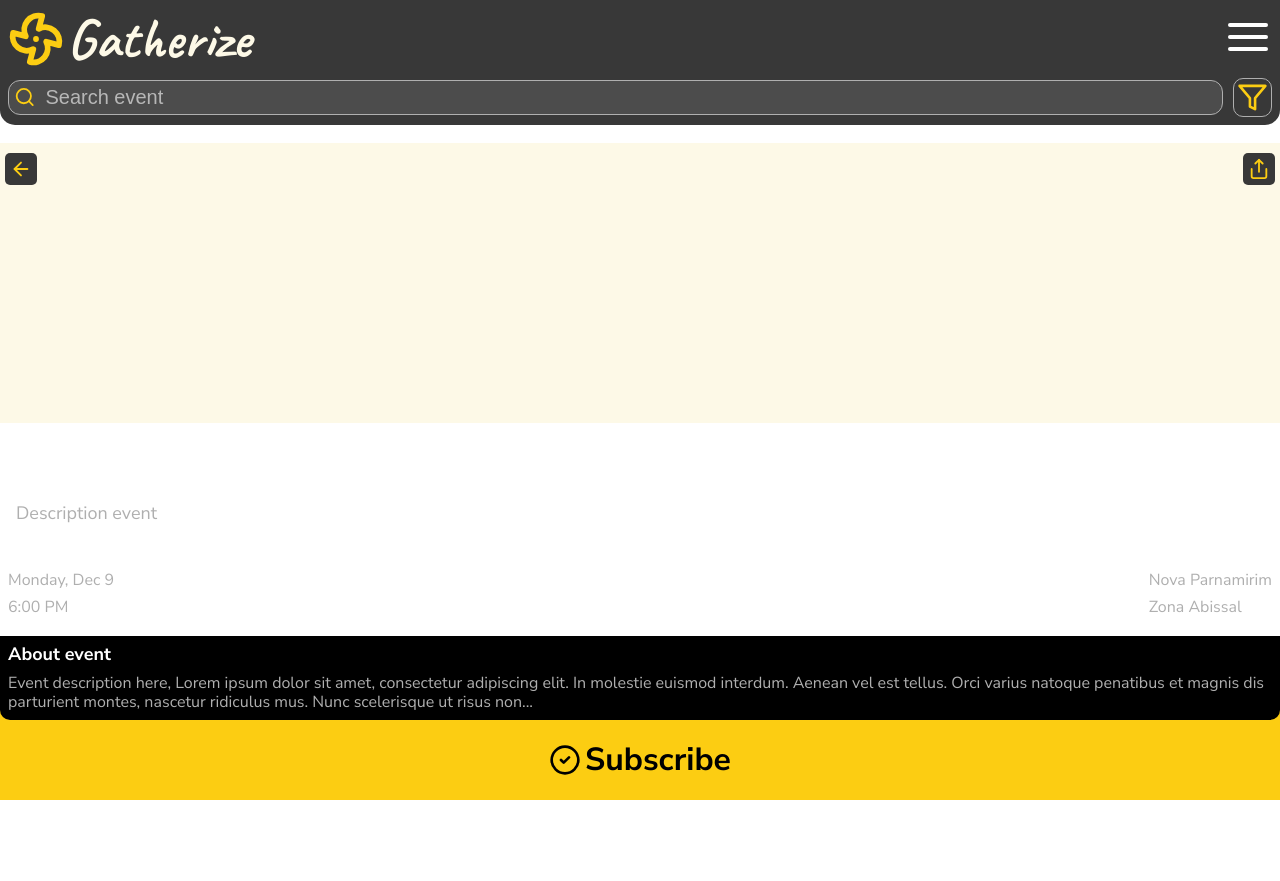
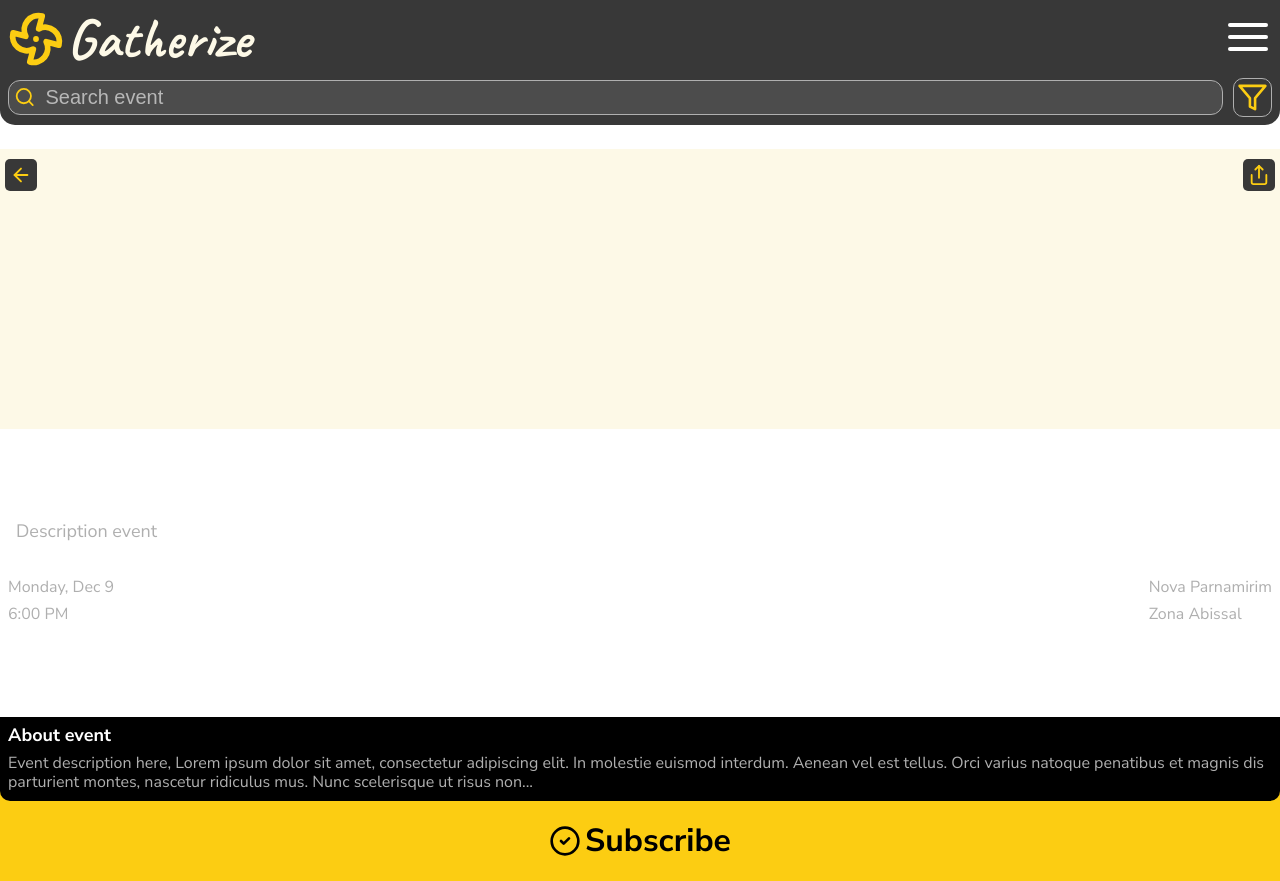
Before and after one commit to Gcld/gatherize, a Next.js app: page /event/1 in a window 1280 px wide. Before the commit the page ends 800 px from the top, so only its background shows below. Built offline with nearby package versions, Linux system fonts and the light colour scheme.

Commit message:
style: mudanças no estilo da página de evento versão desktop

```diff
--- a/src/app/event/[id]/page.tsx
+++ b/src/app/event/[id]/page.tsx
@@ -16,7 +16,8 @@ import {
     SubscribeButton,
     TextBlock,
     TitleAndDescriptionDiv,
-    DesktopOnly
+    DesktopOnly,
+    EventContent
 } from "./styled";
 
 export default function EventDetail() {
@@ -43,6 +44,7 @@ export default function EventDetail() {
                     <EventButton><LuShare className="icon" /></EventButton>
                 </EventButtonsDiv>
             </EventPicture>
+            <EventContent>
                 <TitleAndDescriptionDiv>
                     <h1>Headline 1</h1>
                     <h4>Description event</h4>
@@ -59,6 +61,7 @@ export default function EventDetail() {
                         <h6>Zona Abissal</h6>
                     </TextBlock>
                 </EventDateAndLocationDiv>
+            </EventContent>
                 <EventDescriptionAndButtonDiv $isSubscribed={eventSubscribed} onClick={(e) => handleSubscribe(e)}>
                     <EventDescriptionDiv>
                         <TextBlock>
--- a/src/app/event/[id]/styled.ts
+++ b/src/app/event/[id]/styled.ts
@@ -10,6 +10,7 @@ export const Container = styled.div`
     width: 100%;
     min-height: 100vh;
     justify-content: space-between;
+    gap: 24px;
 `;
 
 export const DesktopOnly = styled.div`
@@ -33,6 +34,10 @@ export const EventButtonsDiv = styled.div`
     display: flex;
     flex-direction: row;
     justify-content: space-between;
+`;
+
+export const EventContent = styled.div`
+    height: 30vh;
 `;
 
 export const EventButton = styled.div`
@@ -76,7 +81,7 @@ export const TitleAndDescriptionDiv = styled.div`
     flex-direction: column;
     width: 100%;
     gap: 8px;
-    padding: 0 16px;
+    padding: 8px 16px;
     align-items: top center;
 
     h1{
```
Lines whose indentation alone changed are shown as unchanged.
